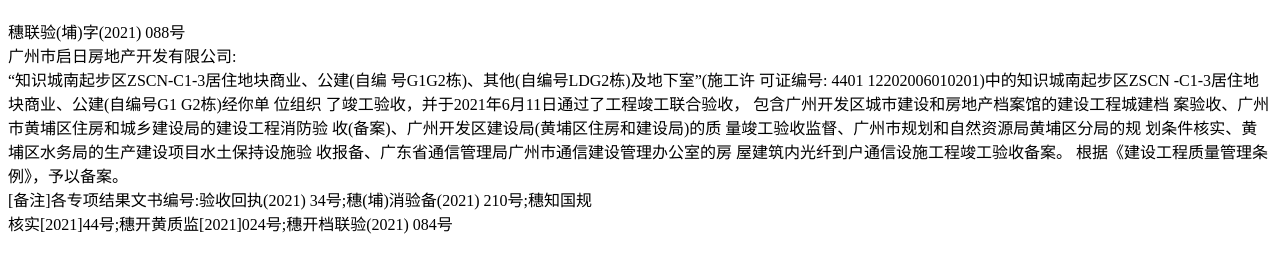
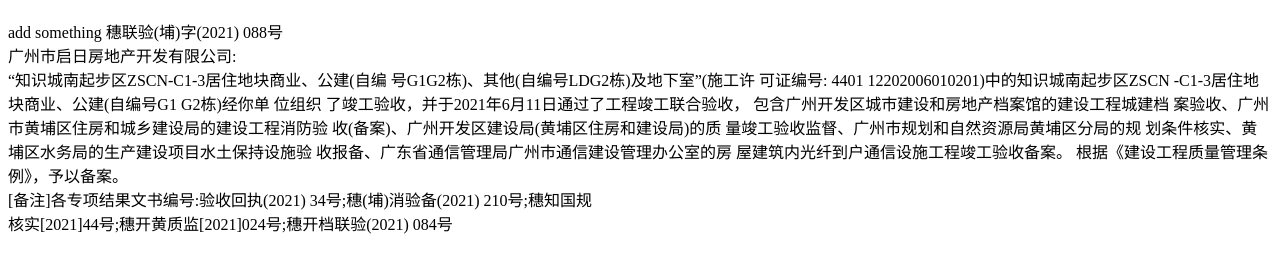
Before and after one commit to BTBMan/xiaolongGitHub1498.github.io, a plain HTML site: page index.html in a window 1280 px wide. Shown: the part 70-342 px from the top of the page. Drawn offline with Linux system fonts and the light colour scheme.

Commit message:
add something

```diff
--- a/index.html
+++ b/index.html
@@ -8,7 +8,7 @@
 </head>
 <body>
     <h1>广州市房屋建筑和市政基础设施工程竣工联合验收意见书(分期)</h1>
-
+add something
 穗联验(埔)字(2021) 088号<br/>
 广州市启日房地产开发有限公司:<br/>
 “知识城南起步区ZSCN-C1-3居住地块商业、公建(自编
```
